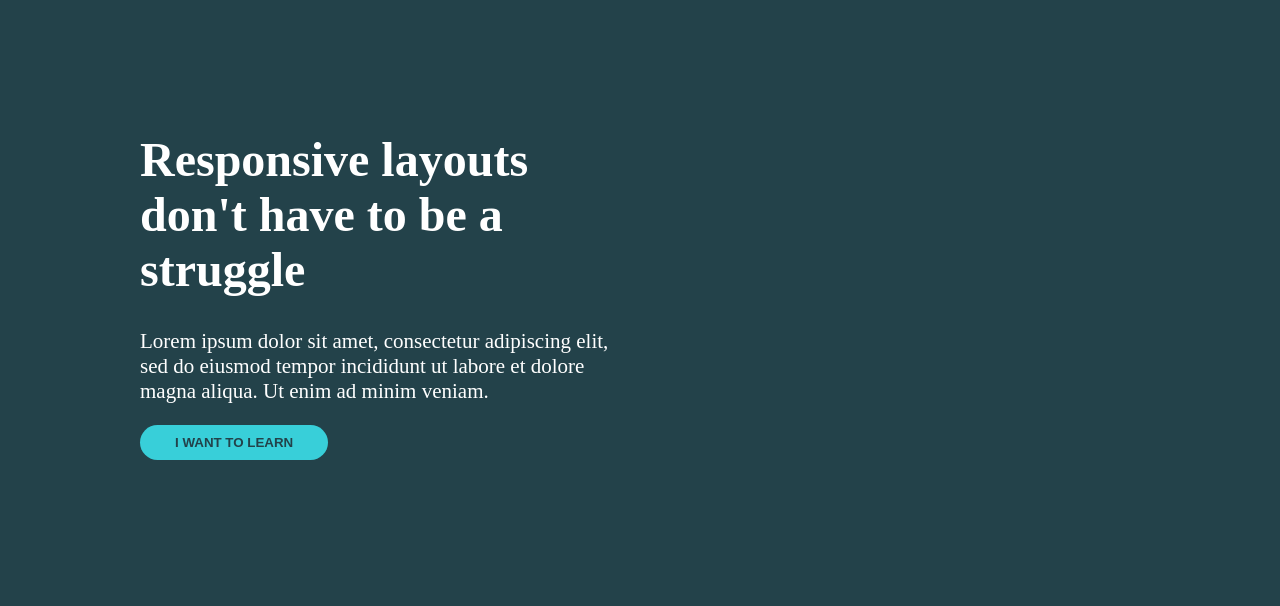
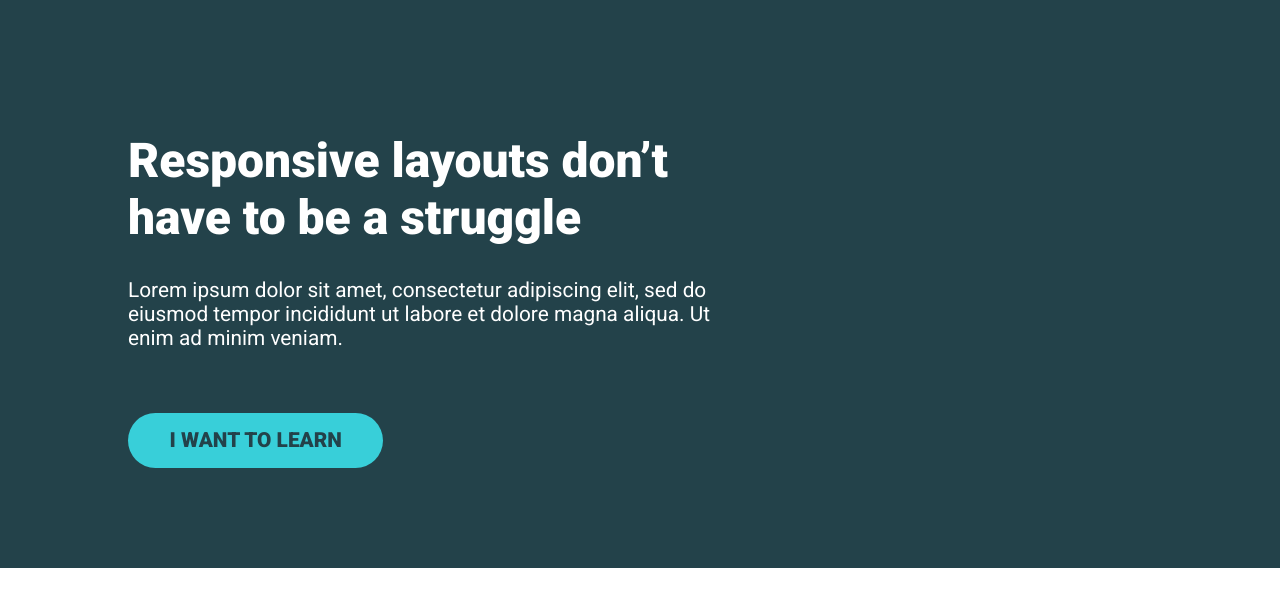
Before and after one commit to Relanaria/HTML---Practice, a plain HTML site: page 03. Practice Design specs/index.html in a window 1280 px wide. Drawn offline with Linux system fonts and the light colour scheme.

Commit message:
FLexbox Practice

```diff
--- a/03. Practice Design specs/index.html
+++ b/03. Practice Design specs/index.html
@@ -4,19 +4,16 @@
     <meta charset="UTF-8">
     <meta name="viewport" content="width=device-width, initial-scale=1.0">
     <title>Document</title>
+    <link href="https://fonts.googleapis.com/css2?family=Roboto:wght@400;900&display=swap" rel="stylesheet">
     <link rel="stylesheet" href="style.css">
 </head>
 <body>
-
-    <div class="container">
-        <div class="header">
-            <div class="heade-hero">
-                <h1>Responsive layouts don't have to be a struggle</h1>
-                <p>Lorem ipsum dolor sit amet, consectetur adipiscing elit, sed do eiusmod
-                    tempor incididunt ut labore et dolore magna aliqua. Ut enim ad minim
-                    veniam.
-                </p>
-                <button type="submit">I want to learn</button>
+    <div class="hero">
+        <div class="container">
+            <div class="hero-text">
+                <h1>Responsive layouts don’t have to be a struggle</h1>
+                <p>Lorem ipsum dolor sit amet, consectetur adipiscing elit, sed do eiusmod tempor incididunt ut labore et dolore magna aliqua. Ut enim ad minim veniam.</p>
+                <a href="#" class="btn">I want to learn</a>
             </div>
         </div>
     </div>
--- a/03. Practice Design specs/style.css
+++ b/03. Practice Design specs/style.css
@@ -1,42 +1,49 @@
-html {
-    background-color: #23424A;
-
+*, *::before, *::after {
+    box-sizing: border-box;
 }
 
 body {
     margin: 0;
-    font-size: 21px;
+    font-family: 'Roboto', sans-serif;
+    font-size: 1.3rem;
 }
 
+h1 {
+    font-size: 3rem;
+}
 
 .container {
     width: 80%;
-    max-width: 1000px;
-    padding: 100px 0;
+    max-width: 1100px;
     margin: 0 auto;
 }
 
-.heade-hero {
-    width: 50%;
-    color: white;
+.hero {
+    padding: 100px 0;
+    background-color: #23424A;
+    color: #FFF;
 }
 
-h1 {
-    font-size: 48px;
-    font-style: normal;
+.hero-text {
+    width: 60%;
 }
 
-button {
-    background-color: #38CFD9;
+.hero p {
+    margin-bottom: 3em;
+}
+
+.btn {
+    display: inline-block;
+    text-decoration: none;
+    text-transform: uppercase;
     color: #23424A;
     font-weight: 900;
-    text-transform: uppercase;
-    border-radius: 4em;
-    border-style: none;
-    padding: 10px 35px;
+    background-color: #38CFD9;
+    padding: .75em 2em;
+    border-radius: 100px;
 }
 
-.button:hover,
-.button:focus {
-    opacity: 0.75;
+.btn:hover,
+.btn:focus {
+    opacity: .75;
 }
--- /dev/null
+++ b/04. Flexbox/style.css
@@ -0,0 +1,105 @@
+/*
+////// For this challenge ///////
+
+- You will have to modify the HTML
+
+- You can add new classes in the HTML
+  if you need to
+
+// Requirements
+1. The headings in the first row must be
+   a different color
+2. The two .col at the bottom must go next
+   to one another
+3. The section at the bottom should have
+   a dark background color and a different
+   color of text
+4. I've removed the "gap" that I created,
+   so you'll have to add it back in
+
+   */
+
+*, *::before, *::after {
+    box-sizing: border-box;
+}
+
+body {
+    margin: 0;
+    font-family: 'Roboto', sans-serif;
+    font-size: 1.3rem;
+}
+
+h1 {
+    font-size: 3rem;
+}
+
+.container {
+    width: 80%;
+    max-width: 1100px;
+    margin: 0 auto;
+}
+
+.row {
+    /* display: flex => flex container */
+    display: flex;
+    /* can't use yet */
+    gap: 20px;
+    padding: 15px 0;
+}
+
+.col {
+    font-size: 1.313rem;
+    /* these are now flex items */
+    width: 100%;
+    text-align: center;
+}
+
+.col h2{
+    color: #87629A;
+}
+
+.hero-about{
+    background-color: #136C72;
+    padding: 50px 0;
+}
+
+.row-two {
+    display: flex;
+    gap: 20px;
+}
+
+.col-two {
+    width: 100%;
+    color: white;
+    text-align: center;
+}
+
+.hero {
+    padding: 100px 0;
+    background-color: #23424A;
+    color: #FFF;
+}
+
+.hero__text {
+    width: 60%;
+}
+
+.hero p {
+    margin-bottom: 3em;
+}
+
+.btn {
+    display: inline-block;
+    text-decoration: none;
+    text-transform: uppercase;
+    color: #23424A;
+    font-weight: 900;
+    background-color: #38CFD9;
+    padding: .75em 2em;
+    border-radius: 100px;
+}
+
+.btn:hover,
+.btn:focus {
+    opacity: .75;
+}
```
Also changed, not shown: 04. Flexbox/index.html (added, +54 -0 lines).
